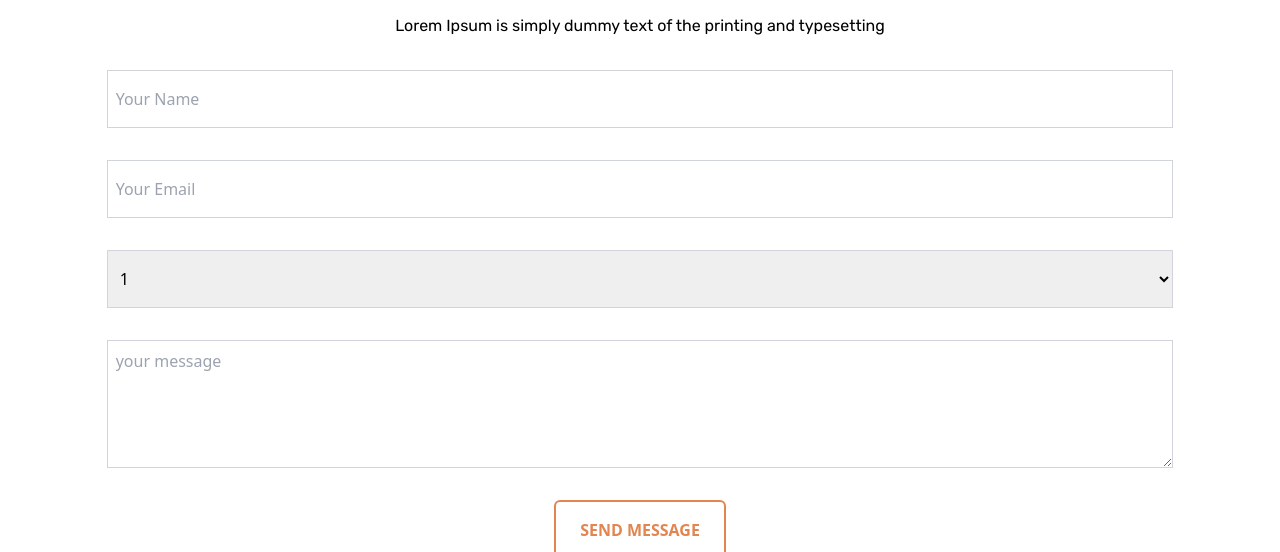
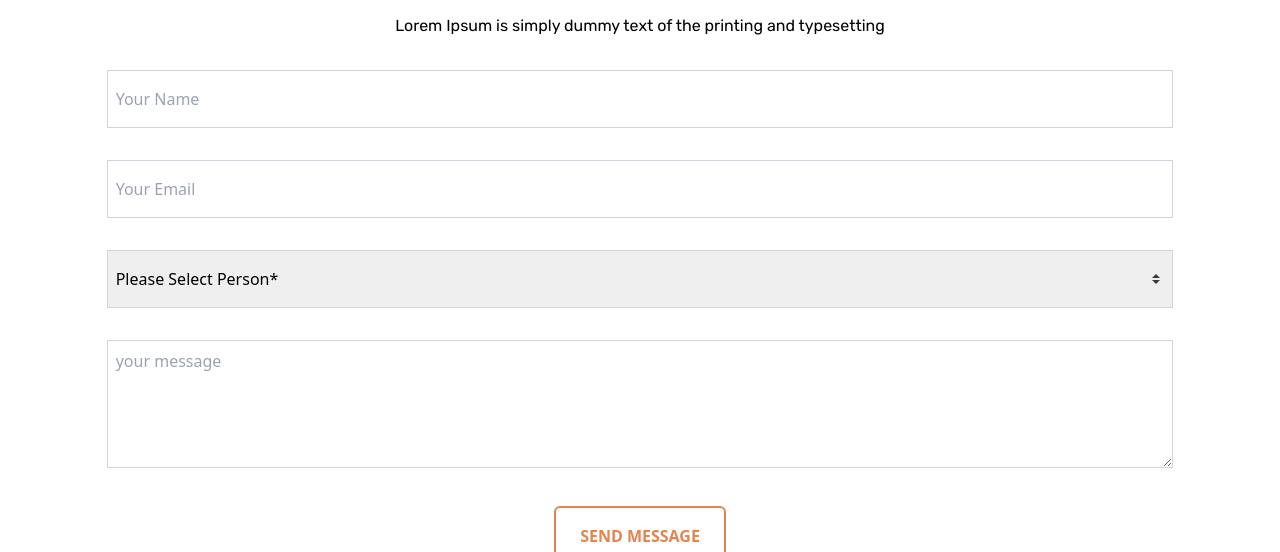
Before and after one commit to trebolcode/demo-restaurant, a React (Vite) app: page /contact in a window 1280 px wide. Shown: the part 531-1083 px from the top of the page. Built offline with nearby package versions, Linux system fonts and the light colour scheme.

Commit message:
Add useRef ContactForm and features

```diff
--- a/src/components/subcomponents/ContactForm.tsx
+++ b/src/components/subcomponents/ContactForm.tsx
@@ -1,52 +1,47 @@
-import React, { useState } from "react";
+import React, { useRef } from "react";
 
 const ContactForm = () => {
-  const [nameField, setNameField] = useState("");
-  const [emailField, setEmailField] = useState("");
-  const [optionField, setOptionField] = useState("1");
-  const [messageField, setMessageField] = useState("");
+  const form: any = useRef(null);
 
-  const handleSubmit = (event: { preventDefault: () => void }) => {
-    event.preventDefault();
-
-    const allData = {
-      name: nameField,
-      email: emailField,
-      option: optionField,
-      message: messageField,
-    };
-
-    console.log(allData);
-  };
+  const handleSubmit = () => {
+		const formData = new FormData(form.current);
+		const allData = {
+			name: formData.get('name'),
+			email: formData.get('email'),
+			option: formData.get('option'),
+			message: formData.get('message'),
+		};
+		console.log(allData);;
+	};
 
   return (
-    <section className="w-10/12 my-8" onSubmit={handleSubmit}>
+    <section className="w-10/12 my-8 flex flex-col items-center">
       <h3 className="mb-8 font-Rubik text-bold text-3xl text-center">
         Contact
       </h3>
       <p className="mb-8 font-Rubik text-center">
         Lorem Ipsum is simply dummy text of the printing and typesetting
       </p>
-      <form className="w-ful flex flex-col justify-center items-center">
+      <form ref={form} className="w-full">
         <input
+          name="name"
           type="text"
           className="w-full px-2 py-4 mb-8 border border-gray-300 outline-none"
           placeholder="Your Name"
-          value={nameField}
-          onChange={(e) => setNameField(e.target.value)}
         />
         <input
+          name="email"
           type="email"
           className="w-full px-2 py-4 mb-8 border border-gray-300 outline-none"
           placeholder="Your Email"
-          value={emailField}
-          onChange={(e) => setEmailField(e.target.value)}
         />
         <select
-          value={optionField}
-          onChange={(e) => setOptionField(e.target.value)}
-          className="w-full px-2 py-4 mb-8 border border-gray-300 outline-none"
+          name="option"
+          required
+          defaultValue={0}
+          className="w-full px-2 py-4 mb-8 border border-gray-300 outline-none bg-selectBg bg-no-repeat bg-[length:8px_10px] bg-[right_.75rem_center] appearance-none"
         >
+          <option value="0" disabled>Please Select Person*</option>
           <option value="1">1</option>
           <option value="2">2</option>
           <option value="3">3</option>
@@ -54,15 +49,14 @@ const ContactForm = () => {
           <option value="5">5</option>
         </select>
         <textarea
+          name="message"
           placeholder="your message"
           className="w-full h-32 p-2 mb-8 border border-gray-300 outline-none"
-          value={messageField}
-          onChange={(e) => setMessageField(e.target.value)}
         />
-        <button className="px-6 py-4 mb-8 rounded-md border-2 text-colReser/70 border-colReser/70 uppercase font-bold hover:bg-gray-600 hover:text-white hover:border-transparent transition-all duration-200">
+      </form>
+        <button onClick={handleSubmit} className="px-6 py-4 mb-8 rounded-md border-2 text-colReser/70 border-colReser/70 uppercase font-bold hover:bg-gray-600 hover:text-white hover:border-transparent transition-all duration-200">
           Send Message
         </button>
-      </form>
     </section>
   );
 };
--- a/tailwind.config.js
+++ b/tailwind.config.js
@@ -12,6 +12,7 @@ module.exports = {
         slider3: "url('./src/assets/img/slider-03.jpg')",
         daily: "url('./src/assets/img/qt-bg.jpg')",
         allBg: "url('./src/assets/img/all-bg.jpg')",
+        selectBg: "url('./src/assets/icon/select.svg')",
       },
       colors: {
         colPrimary: "#ffffff",
```
Also changed, not shown: src/assets/icon/select.svg (added).
